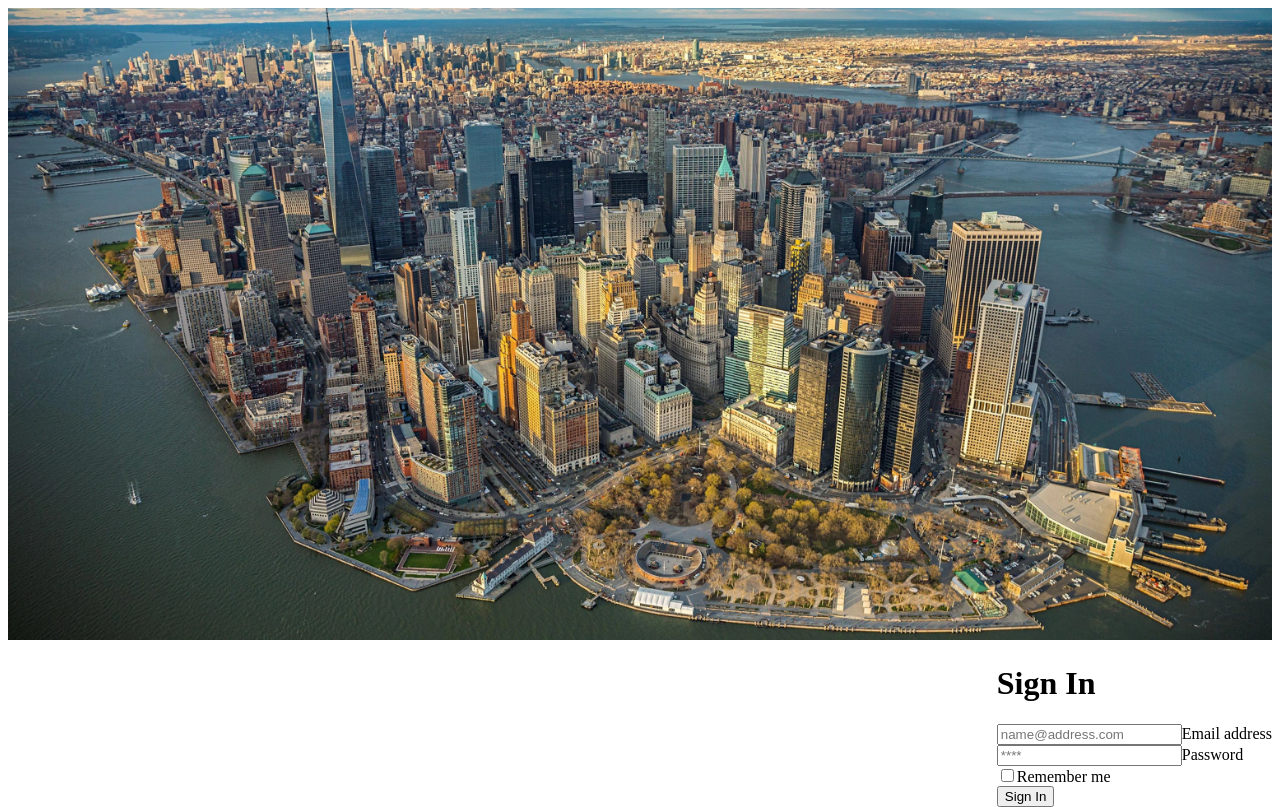
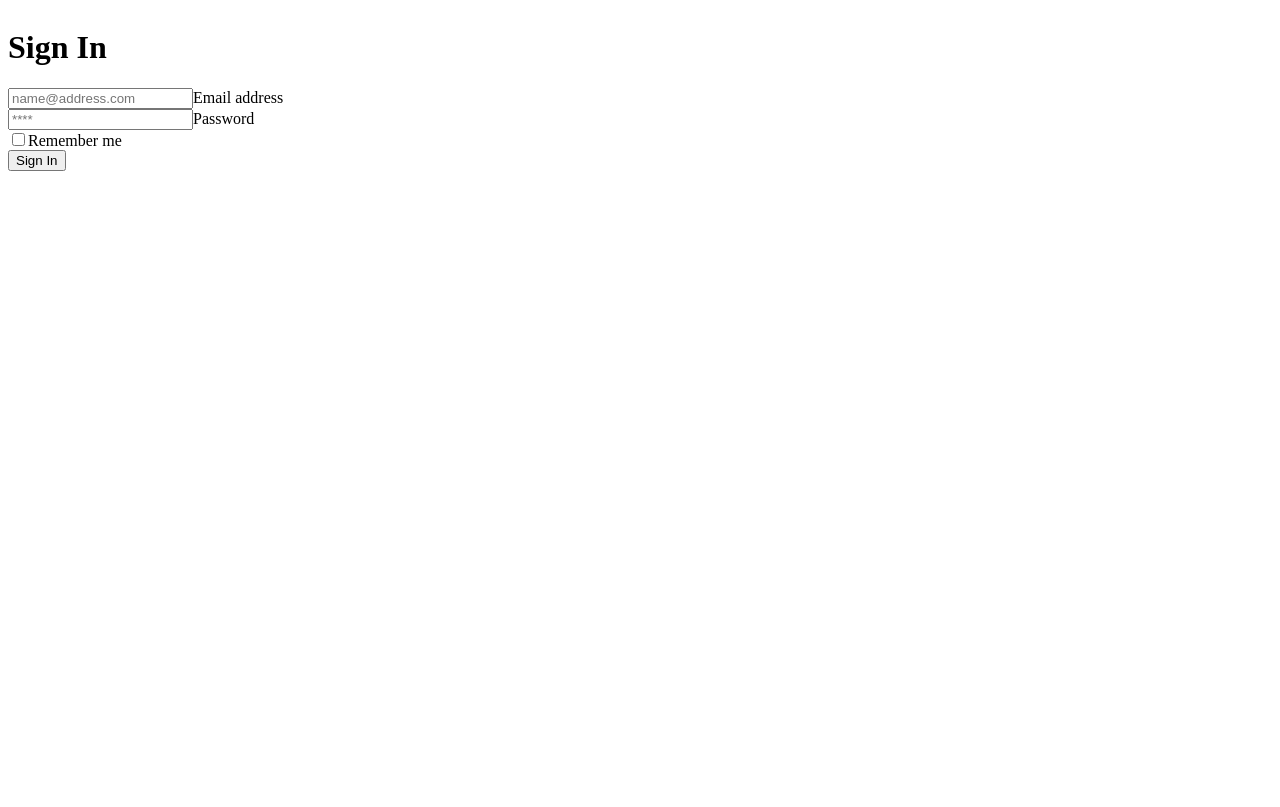
Before and after one commit to kyungbbabi/chan_firstProject, a React (Create React App) app: page / in a window 1280 px wide. Built offline with nearby package versions, Linux system fonts and the light colour scheme.

Commit message:
docs: change backgroundimg

```diff
--- a/src/App.js
+++ b/src/App.js
@@ -1,6 +1,7 @@
 import React from "react";
 import Home from "./pages/Home";
 import Login from "./pages/Login";
+import Main from "./pages/Main";
 import Register from "./pages/Register";
 
 function App() {
@@ -9,6 +10,7 @@ function App() {
     // <Home />
     <Login />
     // <Register />
+    // <Main />
   )
 
 }
--- a/src/component/BackgroundImage.js
+++ b/src/component/BackgroundImage.js
@@ -3,10 +3,8 @@ import image from "../newyork.png"
 
 export default function BackgroundImage(props) {
   return(
-    <>
-      <div>
-        <img src={image} width="100%"/>
-      </div>
-    </>
+    <div style={{backgroundSize:"cover"}}>
+      <img src={image} />
+    </div>
   );
 }
--- a/src/pages/Home.js
+++ b/src/pages/Home.js
@@ -8,13 +8,12 @@ export default function Home(props) {
   }
 
   return(
-    <form>
-      <BackgroundImage>
+    <div>
+      <BackgroundImage />
 
 
-        <button type="submit" onClick={handelClickLoginPage}>Start</button>
-      </BackgroundImage>
-    </form>
+      <button type="submit" onClick={handelClickLoginPage}>Start</button>
+    </div>
   );
 
 }
--- a/src/pages/Login.js
+++ b/src/pages/Login.js
@@ -1,4 +1,5 @@
 import React from "react";
+import Image from "../newyork.png"
 import BackgroundImage from "../component/BackgroundImage";
 
 export default function Login(props) {
@@ -8,9 +9,9 @@ export default function Login(props) {
   }
 
   return (
-    <form style={{alignItems:"center", justifyContent:"flex-start"}} flexDirection="row">
-      <BackgroundImage />
-        <div style={{textalign:"center", float:"right", background:"white"}} postion="absolute" flexDirection="row"> {/* float로 위치 오른쪽 왼쪽 조절가능 */}
+    <div>
+      <div style={{postion:"relative"}}>
+        <div style={{position:"absolute"}}> {/* float로 위치 오른쪽 왼쪽 조절가능 */}
           <h1>Sign In</h1>
           <div postion="relative">
             <input type="email" placeholder="name@address.com" />
@@ -25,7 +26,9 @@ export default function Login(props) {
           </div>
           <button type="submit" onClick={handleClickLogin}>Sign In</button>
         </div>
-
-    </form>
+        <div id="img_login"></div>
+        {/* <BackgroundImage /> */}
+      </div>
+    </div>
   );
 }
```
Also changed, not shown: src/pages/Register.js (line endings or trailing spaces).
